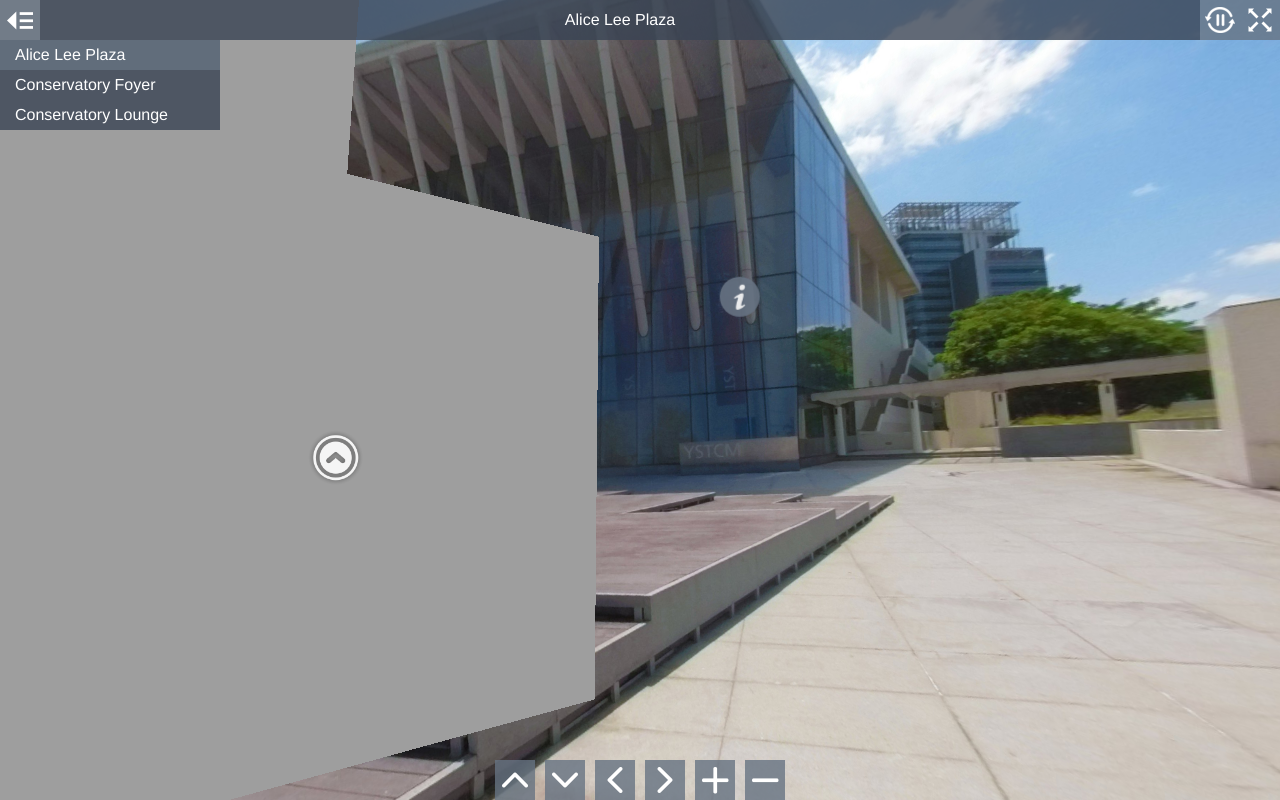
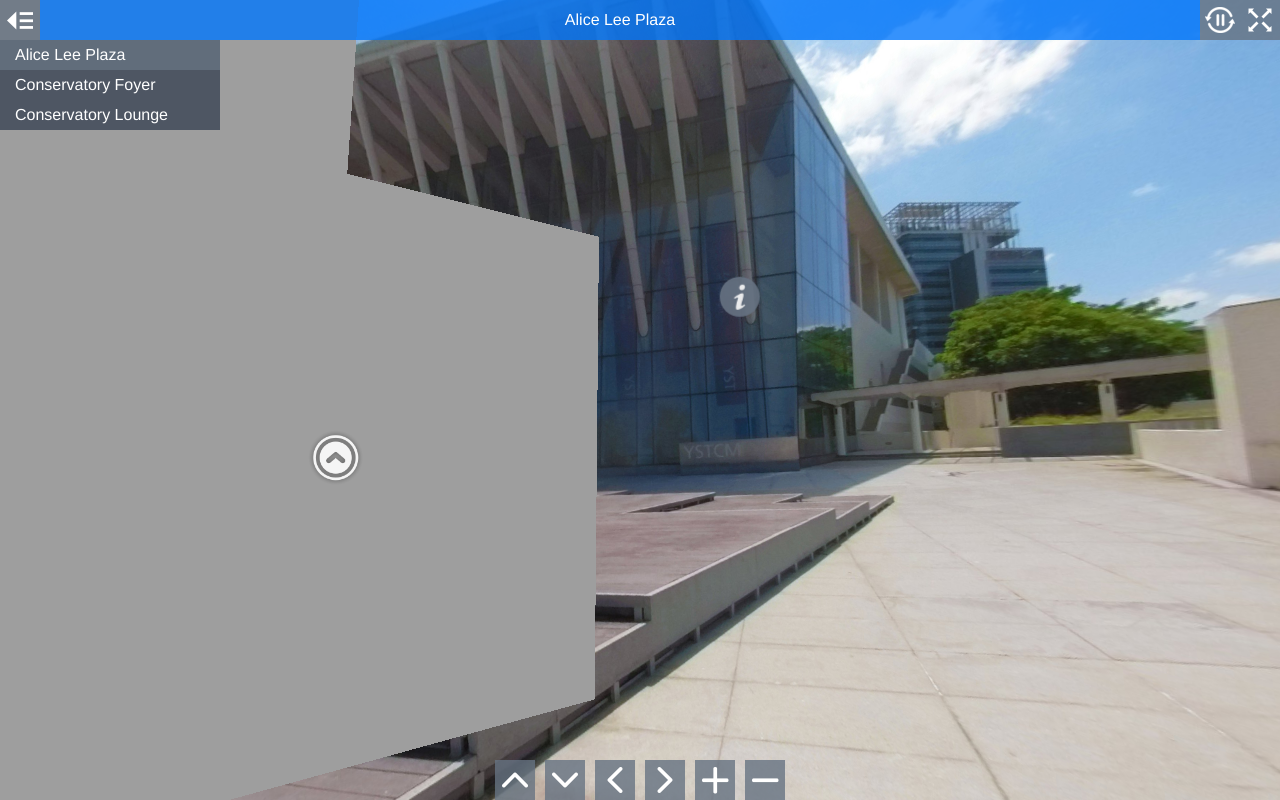
Before and after one commit to Tlegolas/assignment, a plain HTML site: page index.html in a window 1280 px wide. Drawn offline with Linux system fonts and the light colour scheme; animation ran at ten frames a second.

Commit message:
update style1

```diff
--- a/style.css
+++ b/style.css
@@ -79,8 +79,8 @@ body.multiple-scenes.mobile #titleBar {
   height: 100%;
   line-height: 30px;
   padding: 5px;
-  background-color: rgb(58,68,84);
-  background-color: rgba(58,68,84,0.8);
+  background-color: rgb(3,119,252);
+  background-color: rgba(3,119,252,0.8);
   overflow: hidden;
   text-overflow: ellipsis;
   white-space: nowrap;
```
